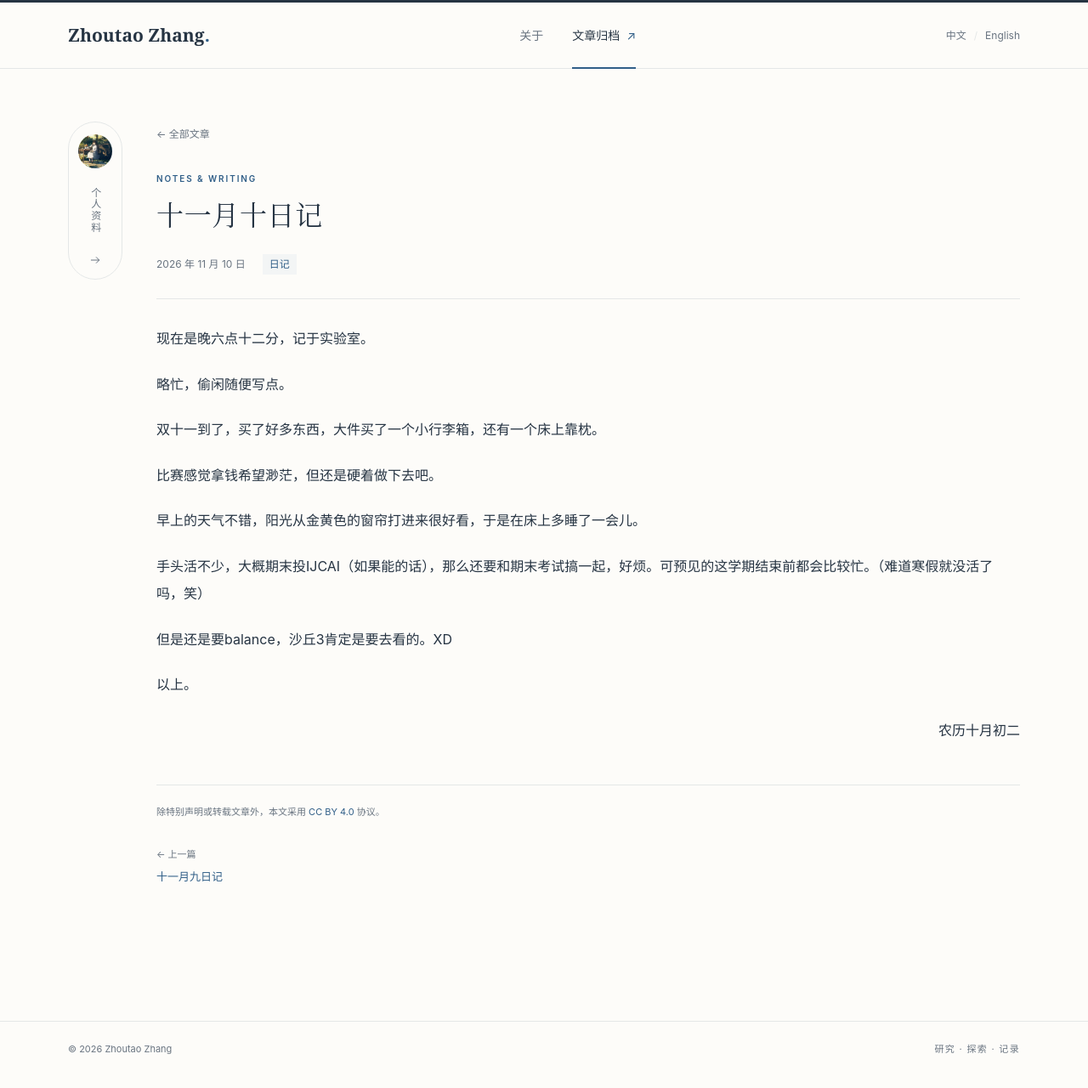
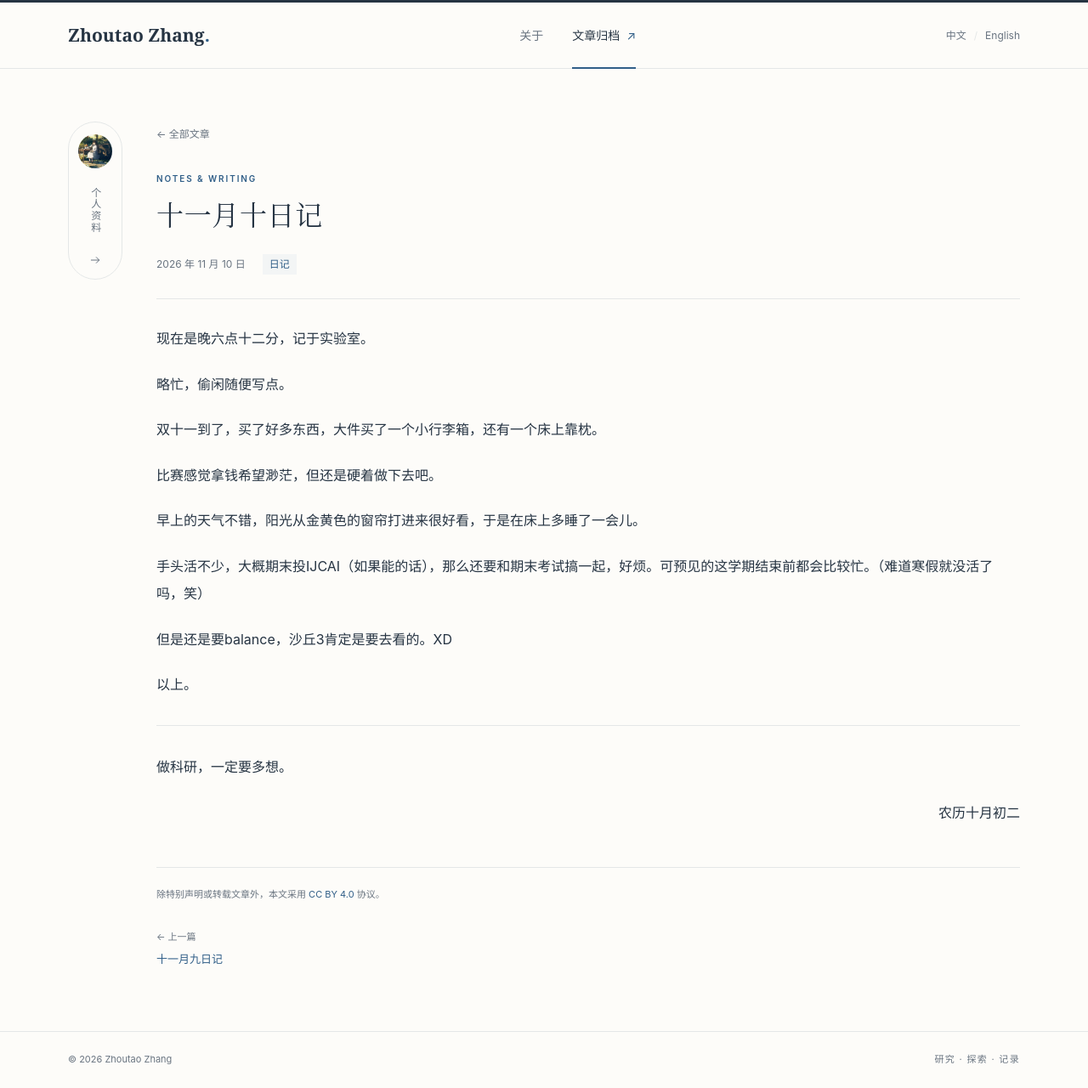
Before and after one commit to DuneArrakis/DuneArrakis.github.io, a Jekyll site: the page built from _posts/2026-11-10-十一月十日记.md, in a window 1280 px wide and 1280 px high. Shown: the whole window at 85% size. Built offline with Jekyll 4.4.1, drawn with Linux system fonts in a browser that asks for light colours.

Commit message:
auto commit

```diff
--- a/_posts/2026-11-10-十一月十日记.md
+++ b/_posts/2026-11-10-十一月十日记.md
@@ -4,7 +4,6 @@ tags:
 
 - 日记
 ---
-
 现在是晚六点十二分，记于实验室。
 
 略忙，偷闲随便写点。
@@ -21,4 +20,8 @@ tags:
 
 以上。
 
+---
+
+做科研，一定要多想。
+
 <p align="right">农历十月初二</p>
```
